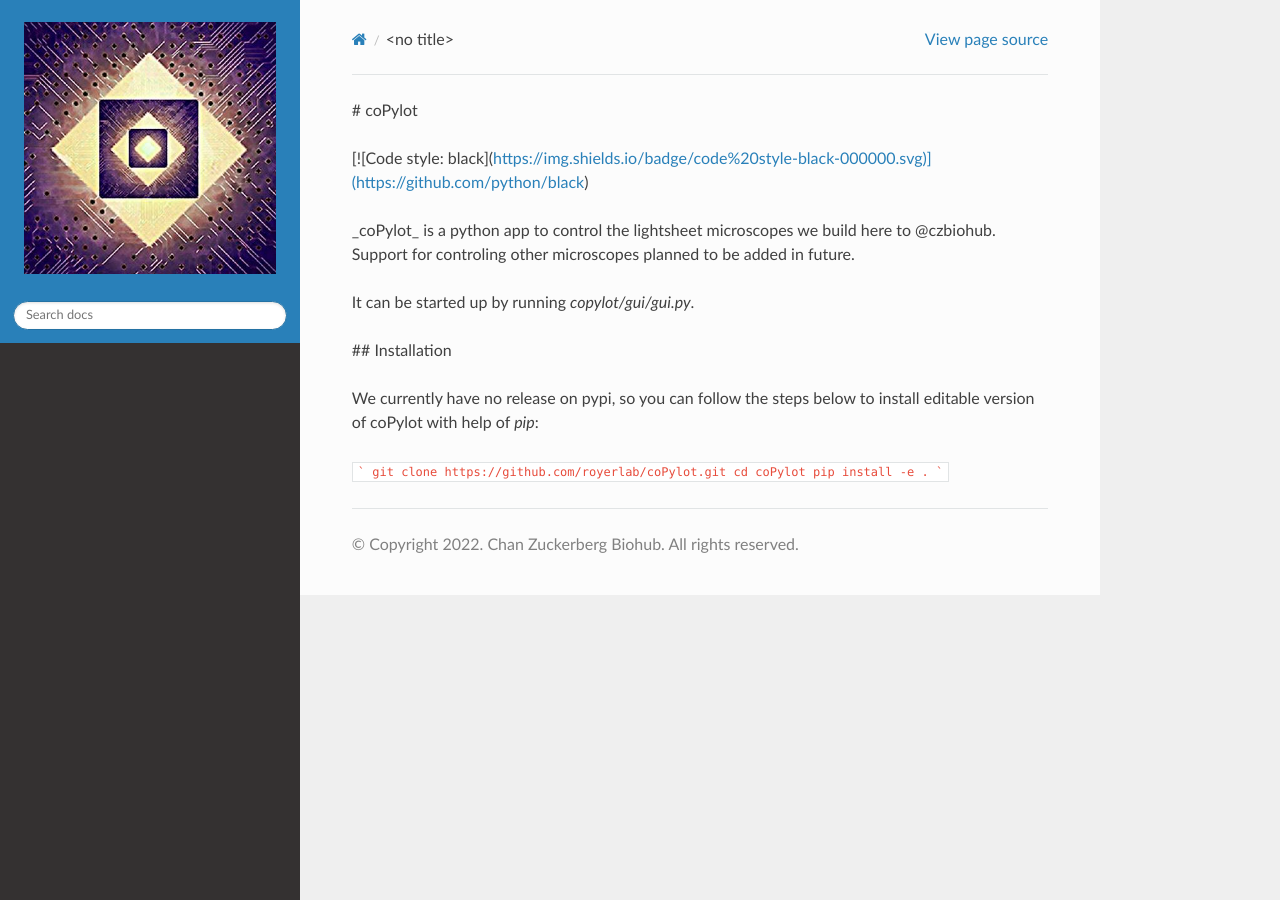
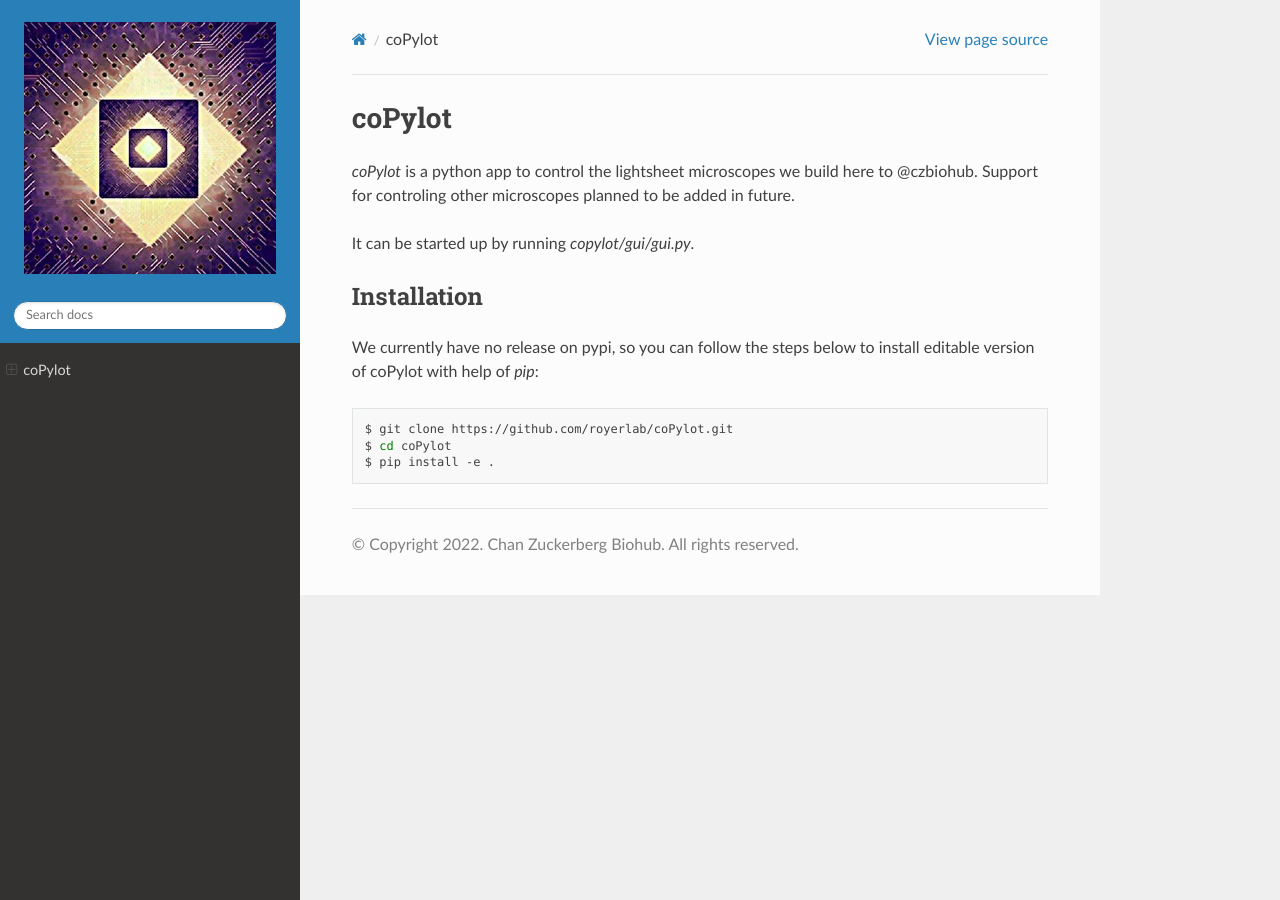
Before and after one commit to czbiohub-sf/coPylot, a Sphinx documentation site: the page built from docs/source/index.rst, in a window 1280 px wide. Built offline with Sphinx 7.4.7 and the Read the Docs theme 2.0.0, drawn with Linux system fonts in a browser that asks for light colours.

Commit message:
index rendering problems fixed

````diff
--- a/docs/source/index.rst
+++ b/docs/source/index.rst
@@ -1,20 +1,21 @@
-# coPylot
+========
+coPylot
+========
 
-[![Code style: black](https://img.shields.io/badge/code%20style-black-000000.svg)](https://github.com/python/black)
-
-_coPylot_ is a python app to control the lightsheet microscopes we build here to @czbiohub.
+*coPylot* is a python app to control the lightsheet microscopes we build here to @czbiohub.
 Support for controling other microscopes planned to be added in future.
 
 It can be started up by running `copylot/gui/gui.py`.
 
 
-## Installation
+Installation
+============
 
 We currently have no release on pypi, so you can follow the steps below to
 install editable version of coPylot with help of `pip`:
 
-```
-git clone https://github.com/royerlab/coPylot.git
-cd coPylot
-pip install -e .
-```
+.. code-block:: bash
+
+    $ git clone https://github.com/royerlab/coPylot.git
+    $ cd coPylot
+    $ pip install -e .
````
